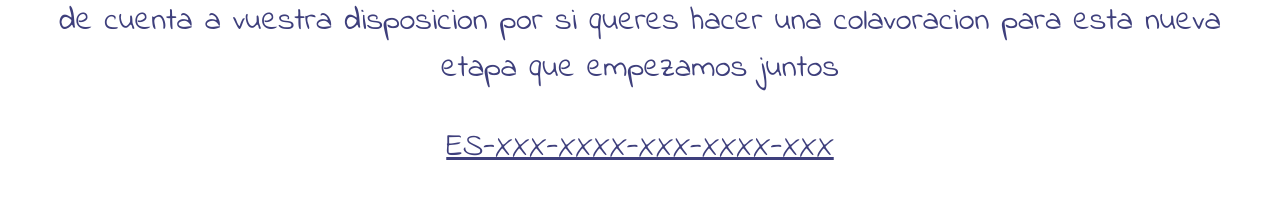
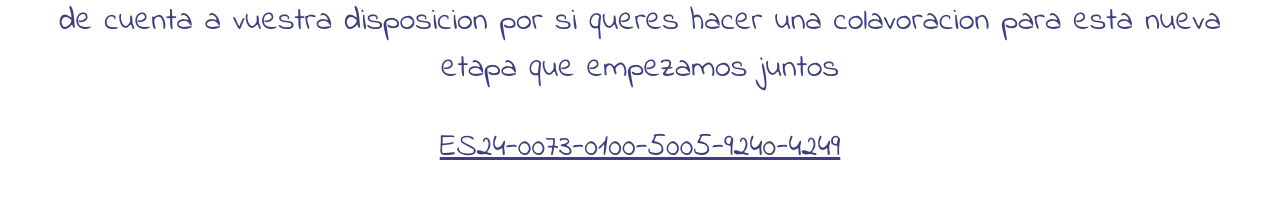
Before and after one commit to ojedabotansantiago/boda-clau-boke, a React (Create React App) app: page / in a window 1280 px wide. Shown: the part 4480-4681 px from the top of the page. Built offline with nearby package versions, Linux system fonts and the light colour scheme.

Commit message:
update number accoutn

```diff
--- a/src/App.tsx
+++ b/src/App.tsx
@@ -70,8 +70,8 @@ function App() {
      para esta nueva etapa que empezamos juntos',
     secondaryText: {
       isLink: true,
-      text: 'ES-XXX-XXXX-XXX-XXXX-XXX',
-      src: 'https://goo.gl/maps/bmHfummf3WvNVRjY7',
+      text: 'ES24-0073-0100-5005-9240-4249',
+      src: 'ES24-0073-0100-5005-9240-4249',
     },
   };
   const sectionEntryForm: SectionEntryProp = {
@@ -80,7 +80,7 @@ function App() {
       'Con el fin agilizar los temas de trasporte y asistencia os dejamos un formulario de contacto para que nos indiqueis vuestras preferencias',
     secondaryText: {
       isLink: true,
-      text: 'ES-XXX-XXXX-XXX-XXXX-XXX',
+      text: 'ES24-0073-0100-5005-9240-4249',
       src: 'https://goo.gl/maps/bmHfummf3WvNVRjY7',
     },
   };
```
